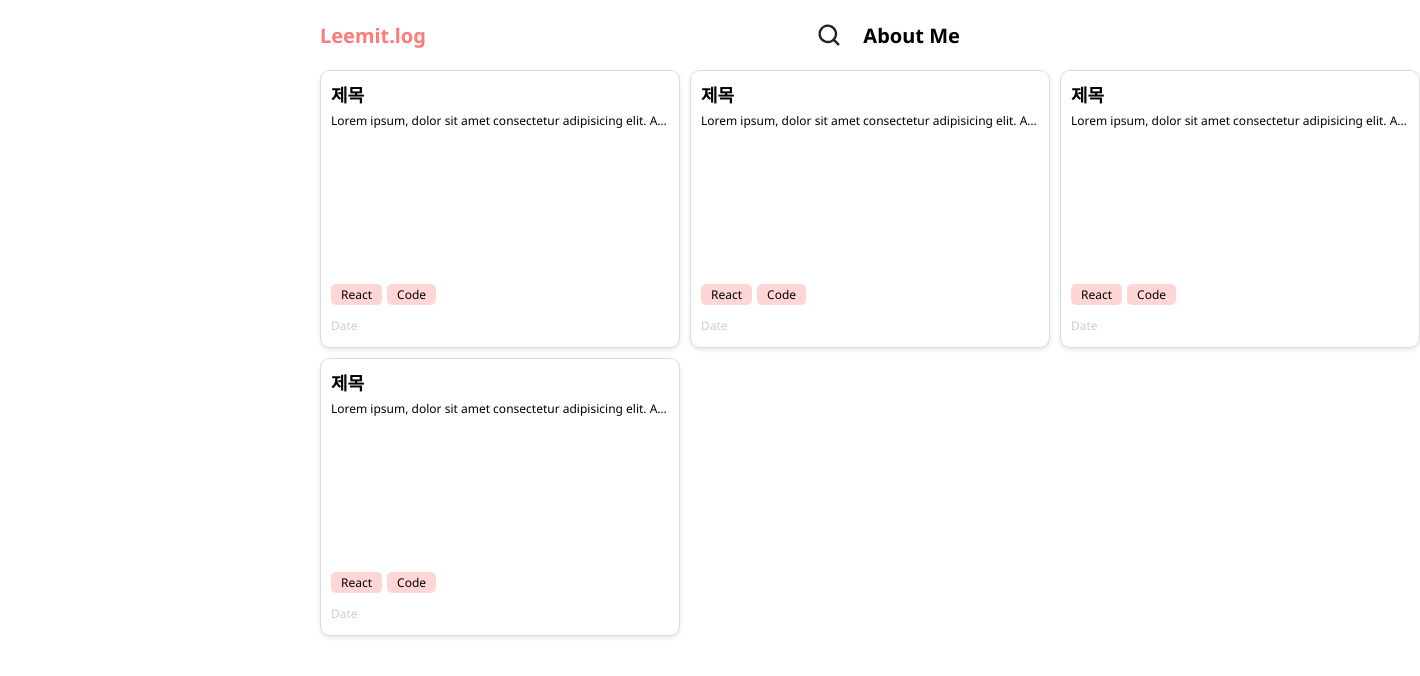
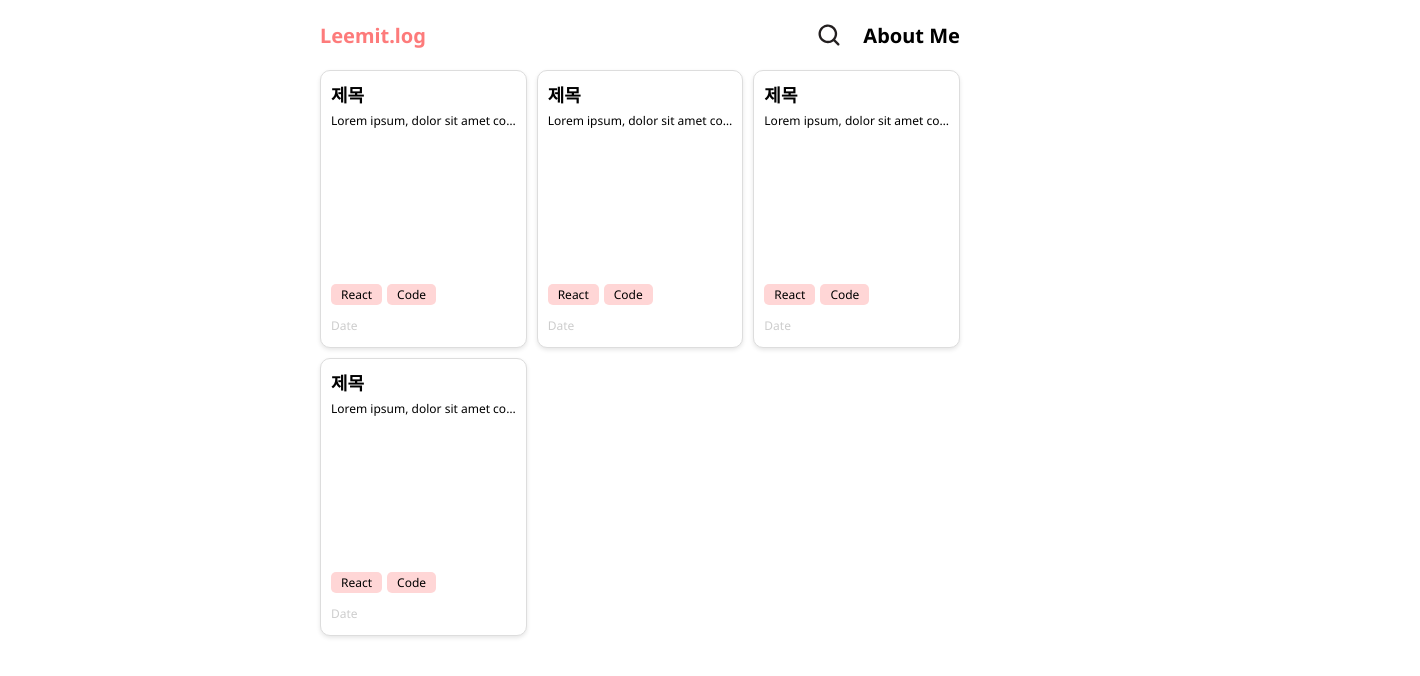
Before and after one commit to GyuHyunA/Devsign, a React (Create React App) app: page / in a window 1280 px wide. Shown: the top 676 px of the page, 1420 px wide, since content can reach past the window. Built offline with nearby package versions, Linux system fonts and the light colour scheme.

Commit message:
router-dom 추가

```diff
--- a/src/components/uhome/uhome.tsx
+++ b/src/components/uhome/uhome.tsx
@@ -1,5 +1,6 @@
 import React from "react";
 import { styled } from "styled-components";
+import Unav from "../unav/unav";
 
 const UHomeStyle = styled.section`
   width: 100vw;
@@ -22,6 +23,8 @@ const UHomeStyle = styled.section`
 
 const Uhome: React.FC = () => {
   return (
+    <>
+      <Unav />
       <UHomeStyle>
         <div className="contents">
           <Box />
@@ -30,6 +33,7 @@ const Uhome: React.FC = () => {
           <Box />
         </div>
       </UHomeStyle>
+    </>
   );
 };
 
@@ -37,8 +41,8 @@ export default Uhome;
 
 const BoxStyle = styled.div`
   width: 100%;
-  max-width: 514px;
-  min-width: 360px;
+  max-width: 414px;
+  min-width: 160px;
   height: 278px;
   padding: 10px;
   border-radius: 10px;
@@ -47,7 +51,6 @@ const BoxStyle = styled.div`
   box-shadow: 0px 2px 4px 0px rgba(0, 0, 0, 0.1);
   .box-title {
     color: #000;
-    font-family: Noto Sans;
     font-size: 18px;
     font-style: normal;
     font-weight: 700;
--- a/src/index.tsx
+++ b/src/index.tsx
@@ -1,14 +1,15 @@
-import React from 'react';
-import ReactDOM from 'react-dom/client';
-import './css/index.scss';
-import App from './pages/App';
+import React from "react";
+import ReactDOM from "react-dom/client";
+import "./css/index.scss";
+import App from "./pages/App";
+import { BrowserRouter } from "react-router-dom";
 
-const root = ReactDOM.createRoot(
-  document.getElementById('root') as HTMLElement
-);
+const root = ReactDOM.createRoot(document.getElementById("root") as HTMLElement);
 root.render(
   <React.StrictMode>
-    <App />
+    <BrowserRouter>
+      <App />
+    </BrowserRouter>
   </React.StrictMode>
 );
 
--- a/src/pages/App.tsx
+++ b/src/pages/App.tsx
@@ -1,13 +1,13 @@
 import React from "react";
 import "../css/App.scss";
-import Unav from "../components/unav/unav";
-import Uhome from "../components/uhome/uhome";
+import { useRoutes } from "react-router-dom";
+import { routerlist } from "../routers/router";
 
 const App: React.FC = () => {
+  const routers = useRoutes(routerlist);
   return (
     <>
-      <Unav />
-      <Uhome />
+      {routers}
     </>
   );
 };
--- /dev/null
+++ b/src/routers/router.tsx
@@ -0,0 +1,11 @@
+import Uhome from "../components/uhome/uhome";
+
+export const routerlist = [
+    {
+        path: "/",
+        element: <Uhome/>,
+    },
+    {
+        path:"*",
+    },
+]
```
Lines whose indentation alone changed are shown as unchanged.
